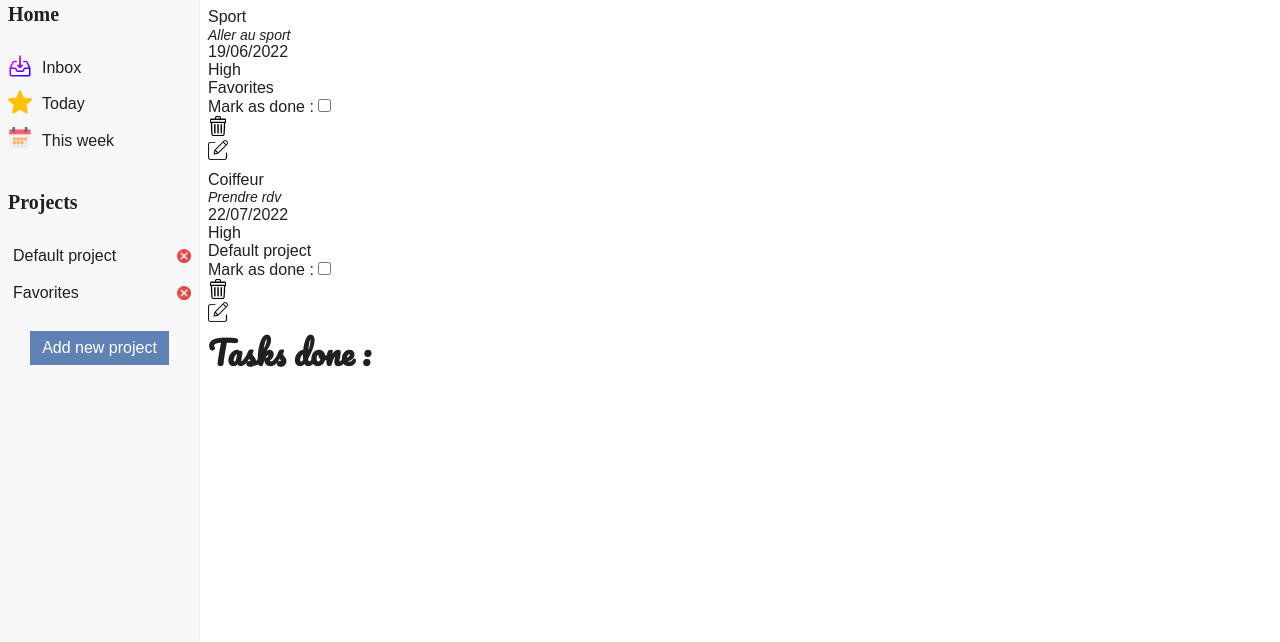
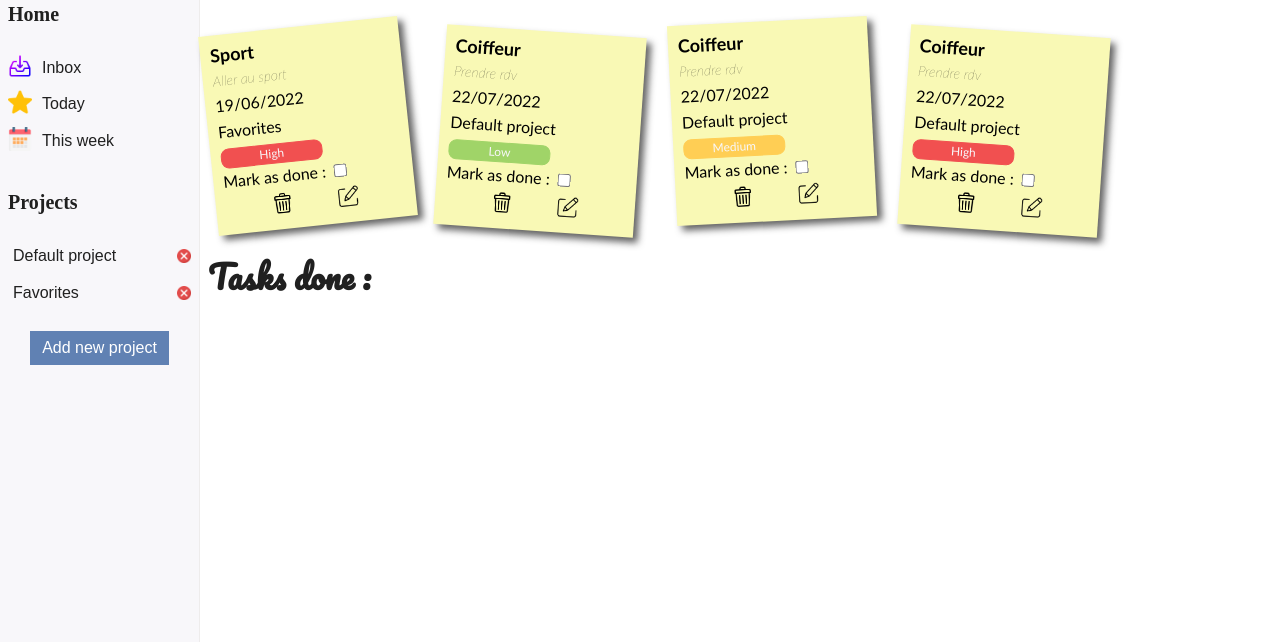
Before and after one commit to disconico/to-do-list, a website built with webpack: page dist/index.html in a window 1280 px wide. Shown: the part 111-753 px from the top of the page. Built offline with Linux system fonts and the light colour scheme.

Commit message:
Finish styling

```diff
--- a/src/modules/DOMevents.js
+++ b/src/modules/DOMevents.js
@@ -26,7 +26,9 @@ import { format, formatDistance, formatDistanceToNow, formatRelative, isToday, s
 import previousMonday from "date-fns/esm/fp/previousMonday/index.js";
 
 const sport = addTaskToLibrary('Sport', 'Aller au sport', new Date(), 'High', 'Favorites', 'false')
-const coiffeur = addTaskToLibrary('Coiffeur', 'Prendre rdv', '2022-07-22', 'High', 'Default project', 'false')
+const coiffeur = addTaskToLibrary('Coiffeur', 'Prendre rdv', '2022-07-22', 'Low', 'Default project', 'false')
+const Hello = addTaskToLibrary('Coiffeur', 'Prendre rdv', '2022-07-22', 'Medium', 'Default project', 'false')
+const hihi = addTaskToLibrary('Coiffeur', 'Prendre rdv', '2022-07-22', 'High', 'Default project', 'false')
 
 function displayTasks(method, project, date) {
     const taskLibrary = document.querySelector('.task--library')
@@ -38,9 +40,15 @@ function displayTasks(method, project, date) {
     tasksToDo.classList.add('tasks--to--do')
     taskLibrary.appendChild(tasksToDo)
 
+
     const taskToDoTitle = document.createElement('h5')
     taskToDoTitle.innerText = 'Tasks to do :'
     tasksToDo.appendChild(taskToDoTitle)
+
+    const taskContainerToDo = document.createElement('div')
+    taskContainerToDo.classList.add('task--container')
+    tasksToDo.appendChild(taskContainerToDo)
+
 
     const tasksDone = document.createElement('div')
     tasksDone.classList.add('tasks--done')
@@ -49,6 +57,11 @@ function displayTasks(method, project, date) {
     const taskDoneTitle = document.createElement('h5')
     taskDoneTitle.innerText = 'Tasks done :'
     tasksDone.appendChild(taskDoneTitle)
+
+    const taskContainerDone = document.createElement('div')
+    taskContainerDone.classList.add('task--container')
+    tasksDone.appendChild(taskContainerDone)
+
 
     myLibrary.forEach((task) => {
         if (task.dueDate != '') {
@@ -91,9 +104,9 @@ function displayTasks(method, project, date) {
 
         function checkStatusDiv() {
             if (task.status === 'false') {
-                tasksToDo.appendChild(taskDiv)
+                taskContainerToDo.appendChild(taskDiv)
             } else if (task.status === 'true') {
-                tasksDone.appendChild(taskDiv)
+                taskContainerDone.appendChild(taskDiv)
             }
         }
 
@@ -122,15 +135,16 @@ function displayTasks(method, project, date) {
         }
         taskDiv.appendChild(taskOutputDueDate)
 
-        let taskOutputPriority = document.createElement('div')
-        taskOutputPriority.classList.add('output--priority')
-        taskOutputPriority.innerText = task.priority
-        taskDiv.appendChild(taskOutputPriority)
-
         let taskOutputProject = document.createElement('div')
         taskOutputProject.classList.add('output--project')
         taskOutputProject.innerText = task.project
         taskDiv.appendChild(taskOutputProject)
+
+        let taskOutputPriority = document.createElement('div')
+        taskOutputPriority.classList.add('output--priority')
+        taskOutputPriority.classList.add(task.priority)
+        taskOutputPriority.innerText = task.priority
+        taskDiv.appendChild(taskOutputPriority)
 
         let taskOutputStatusDiv = document.createElement('div')
         taskOutputStatusDiv.classList.add('output--status')
@@ -171,10 +185,13 @@ function displayTasks(method, project, date) {
         taskSlider.classList.add('round')
         taskOutputStatus.appendChild(taskSlider)
 
+        let actionBtn = document.createElement('div')
+        actionBtn.classList.add('action--buttons')
+        taskDiv.appendChild(actionBtn)
 
         let deleteBtnDiv = document.createElement('div')
         deleteBtnDiv.classList.add('output--delete')
-        taskDiv.appendChild(deleteBtnDiv)
+        actionBtn.appendChild(deleteBtnDiv)
 
         let deleteBtn = document.createElement('button')
         deleteBtn.type = 'button'
@@ -184,7 +201,7 @@ function displayTasks(method, project, date) {
 
         let editBtnDiv = document.createElement('div')
         editBtnDiv.classList.add('output--edit')
-        taskDiv.appendChild(editBtnDiv)
+        actionBtn.appendChild(editBtnDiv)
 
         let editBtn = document.createElement('button')
         editBtn.type = 'button'
--- a/src/modules/functions.js
+++ b/src/modules/functions.js
@@ -39,6 +39,7 @@ function addDefaultProject(name, tasks) {
 const defaultProject = addDefaultProject('Default project', Tasks('Sport', 'Aller au sport','23/08/1993','High','false'))
 
 const defaultProjectTwo = addDefaultProject('Favorites', Tasks('Sport', 'Aller au sport','23/08/1993','High','false'))
+
 
 function addTaskToLibrary(title, description, dueDate, priority, project, status) {
     let newTask = Tasks(title, description, dueDate, priority, project, status);
--- a/src/modules/launchApp.js
+++ b/src/modules/launchApp.js
@@ -35,6 +35,8 @@ function createSideBar() {
     mainTitleP.classList.add('main--title--p')
     mainTitleP.innerText = 'My To-Do'
     mainTitleDiv.appendChild(mainTitleP)
+
+
 
 
 
--- a/src/style.css
+++ b/src/style.css
@@ -385,7 +385,12 @@
   --background-grey-color : #F8F7FA;
   --background-blue-color : #6081B3;
   --hover-blue-color :#203d6a ;
-  --font-color : rgb(32,32,32)
+  --font-color : rgb(32,32,32);
+  --low-color : #A0D468;
+  --medium-color : #FFCE54;
+  --high-color :#f15050 ;
+  --background--sticker :rgb(249, 249, 181); ;
+
 }
 
 @font-face {
@@ -449,7 +454,7 @@
   -webkit-background-clip: text;
   -webkit-text-fill-color: transparent;
   animation: rainbow 8s ease infinite;; */
-  font-size: 30px;
+  font-size: 35px;
 }
 
 .items--by--date,
@@ -720,28 +725,129 @@ margin-right: 2.5%;
   font-style: italic;
 }
 
-.task--library {
-  /* display: grid; */
-}
-
 .task--library h5{
   font-family: 'pacifico';
   font-size: 32px;
-  margin-bottom: 8px;
-  margin-top: 8px;
+  margin-bottom: 2rem;
+  margin-top: 2rem;
 
 }
 
-.tasks--to--do,
-.tasks--done {
+.task--library .tasks--to--do h5 {
+  margin-top: 10px;
+}
+
+.task--container{
+  height: 100%;
+  width: 100%;
   display: grid;
-  gap: 8px;
+  gap: 2rem;
+  grid-template-columns: repeat(auto-fit, 200px);
+  grid-template-rows: auto;
+
+}
+
+.task--div {
+  height: 180px;
+  width: 180px;
+  padding: 8px;
+  color:#000;
+  background:var(--background--sticker);
+  font-family: 'Lato';
+  display:block;
+  box-shadow: 5px 5px 7px rgba(33,33,33,.7);
+  transform: rotate(-6deg);
+  box-shadow: 5px 5px 7px rgba(33,33,33,.7);
+  transition: transform .15s linear;
+  padding: 10px;
+  display: grid;
+  gap: 4px;
+}
+.task--div:nth-child(even) {
+  transform:rotate(4deg);
+  position:relative;
+  top:5px;
+}
+.task--div:nth-child(3n) {
+  transform:rotate(-3deg);
+  position:relative;
+  top:-5px;
+}
+
+.task--div:nth-child(5n) {
+  transform:rotate(5deg);
+  position:relative;
+  top:-10px;
+}
+
+.task--div:hover,.task--div:focus{
+  box-shadow:10px 10px 7px rgba(0,0,0,.7);
+  transform: scale(1.25);
+  position:relative;
+  z-index:5;
+}
+
+.task--div:nth-child(even) {
+  position:relative;
+  top:5px;
+  /* background:#cfc; */
+}
+.task--div:nth-child(3n) {
+  position:relative;
+  top:-5px;
+  /* background:#ccf; */
+}
+.output--name {
+  font-size: 18px;
+  font-weight: bold;
 }
 
 .output--description {
   font-style: italic;
   font-weight: lighter;
   font-size: 14px;
+}
+
+.output--priority {
+  border: 1px solid black;
+  font-size: 12px;
+  border-radius:8px ;
+  display: flex;
+  justify-content: center;
+  align-items: center;
+  width: 100px;
+  color: var(--background-grey-color);
+}
+
+.output--priority.Low {
+  background-color: var(--low-color);
+  border-color: var(--low-color);
+}
+
+.output--priority.Medium {
+  background-color: var(--medium-color);
+  border-color: var(--medium-color);
+}
+
+.output--priority.High {
+  background-color: var(--high-color);
+  border-color: var(--high-color);
+}
+
+.action--buttons {
+  display: flex;
+  justify-content: space-evenly;
+}
+
+.delete--button:hover,
+.edit--button:hover {
+  transform: scale(1.2);
+}
+
+.switch {
+  display: flex;
+  align-items: center;
+  gap: 8px;
 }
 
 
```
Also changed, not shown: dist/main.js.
